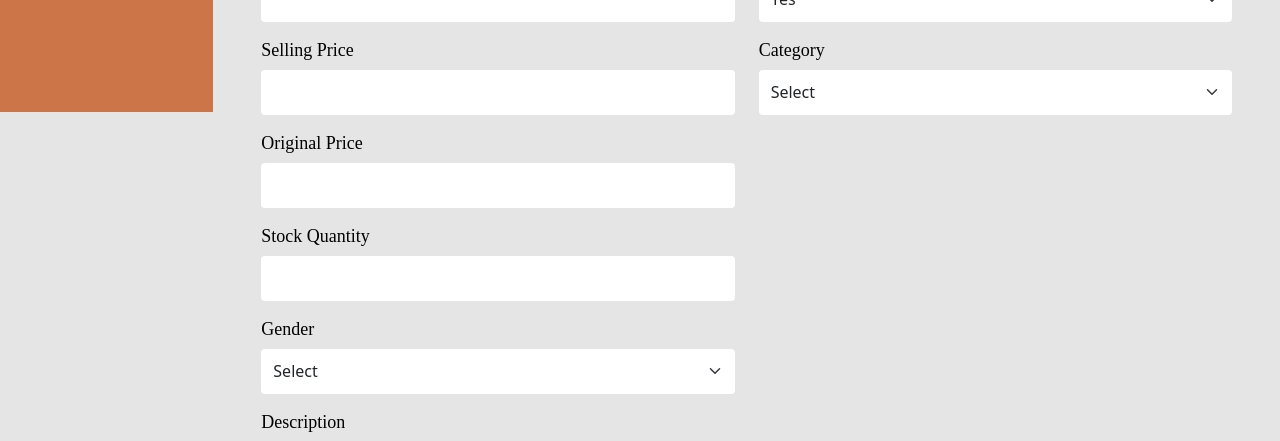
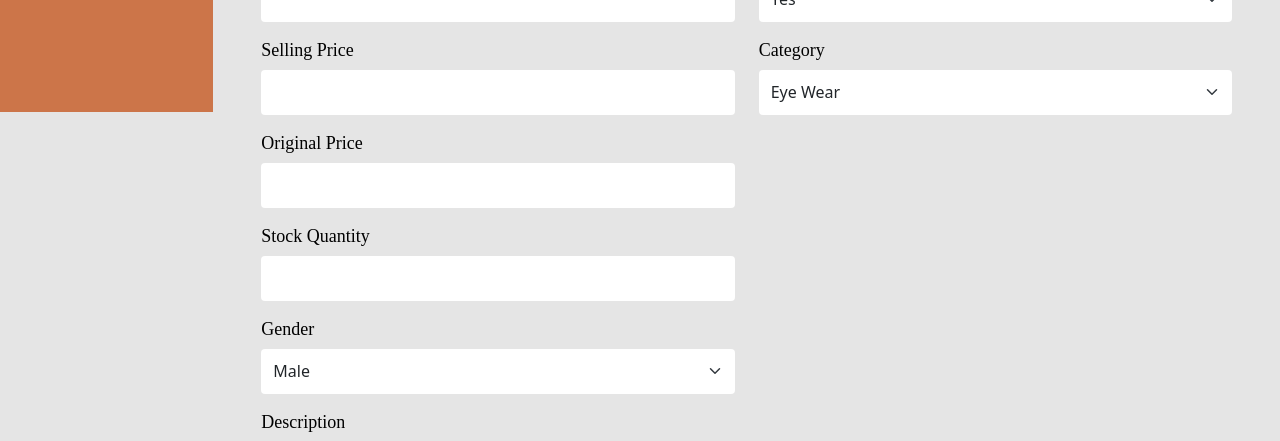
Before and after one commit to m879/s2seyewear-admin, a React (Create React App) app: page /products in a window 1280 px wide. Shown: the part 688-1129 px from the top of the page. Built offline with nearby package versions, Linux system fonts and the light colour scheme; no server answers; sample sign-in values are in the browser's storage.

Commit message:
some bug resolved

```diff
--- a/src/containers/ManageProducts.js
+++ b/src/containers/ManageProducts.js
@@ -223,7 +223,7 @@ function ManageProduct() {
                             <Form.Label>Gender</Form.Label>
                             <Form.Select aria-label="Default select example"
                             name="Gender" value={Gender} onChange={(e)=>onChange(e)}>
-                                <option value="Men">Select</option>
+                                <option value="">Select</option>
                                 <option value="Men">Male</option>
                                 <option value="Women">Female</option>
                                 <option value="Kid">Kids</option>
@@ -243,7 +243,7 @@ function ManageProduct() {
                             <Form.Label>Category</Form.Label>
                             <Form.Select aria-label="Default select example"
                             name="cid" value={cid} onChange={(e)=>onChange(e)}>
-                                <option value="2">Select</option>
+                                <option value="">Select</option>
                                 <option value="2">Eye Wear</option>
                                 <option value="5">Sun Shades</option>
                                 <option value="4">Contact Lenses</option>
@@ -259,7 +259,7 @@ function ManageProduct() {
                                 <Form.Label>Filter</Form.Label>
                                 <Form.Select aria-label="Default select example"
                                 name="filter" value={filter} onChange={(e)=>onChange(e)}>
-                                    <option value="solution">Select</option>
+                                    <option value="">Select</option>
                                     <option value="solution">Contact Lense Solution</option>
                                     <option value="accessories">Other Accessories</option>
                                 </Form.Select>
@@ -280,7 +280,7 @@ function ManageProduct() {
                                     <Form.Label>Power Type</Form.Label>
                                     <Form.Select aria-label="Default select example"
                                     name="power_type" value={power_type} onChange={(e)=>onChange(e)}>
-                                        <option value="faishon">Select</option>
+                                        <option value="">Select</option>
                                         <option value="faishon">Fashion (zero power contact lenses)</option>
                                         <option value="powered">Powered contact lenses</option>
                                         <option value="solution">Contact lens solution</option>
@@ -292,7 +292,7 @@ function ManageProduct() {
                                     <Form.Label>Power</Form.Label>
                                     <Form.Select aria-label="Default select example"
                                     name="Power" value={Power} onChange={(e)=>onChange(e)}>
-                                        <option value="SH-">Select</option>
+                                        <option value="">Select</option>
                                         <option value="SH-">-SPH power(only sph)</option>
                                         <option value="SH+">+SPH power(only sph)</option>
                                         <option value="Cyl">Cyl power (cyl>0.75)(only cyl)</option>
```
